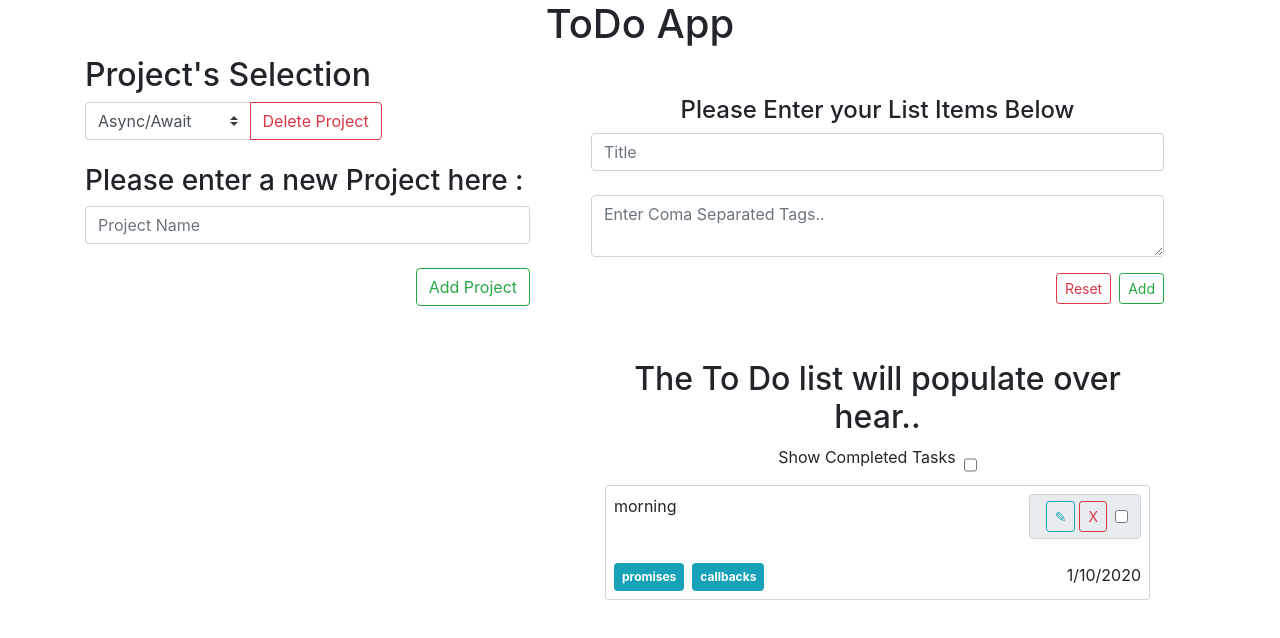
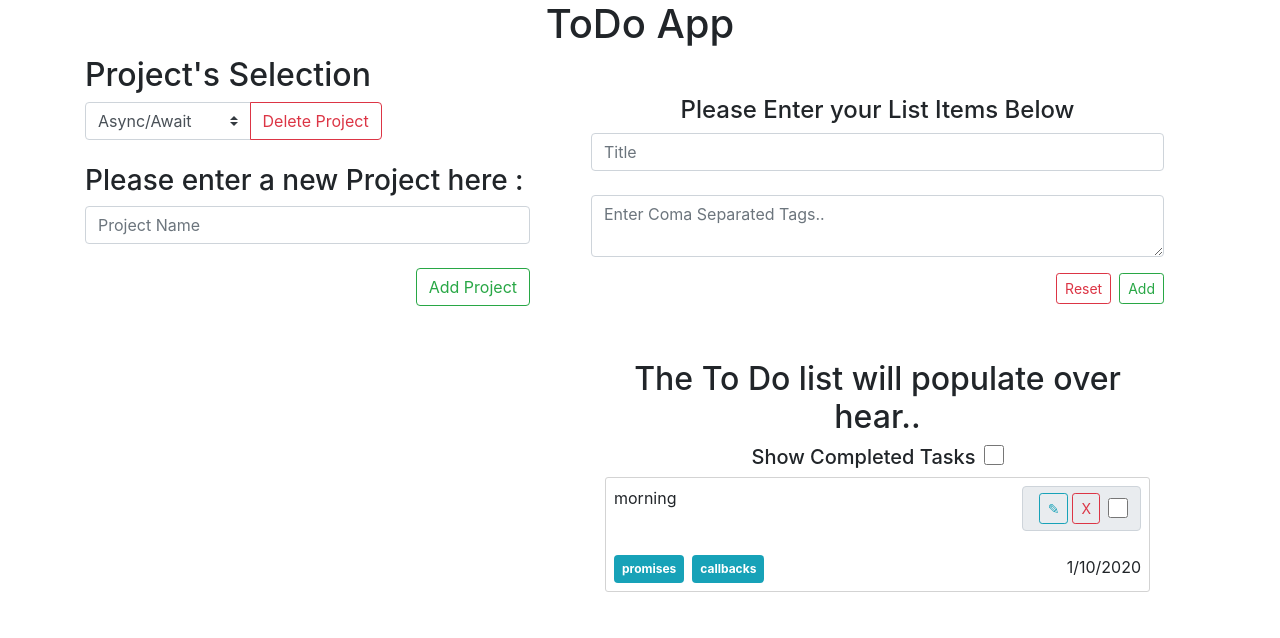
Before and after one commit to asinghal279/ReactToDoApp, a React (Create React App) app: page / in a window 1280 px wide. Shown: the top 638 px of the page. Built offline with nearby package versions, Linux system fonts and the light colour scheme.

Commit message:
modify some small details in UI

```diff
--- a/src/app.css
+++ b/src/app.css
@@ -7,3 +7,9 @@
   -webkit-box-shadow: 2px 2px 6px 1px;
   box-shadow: 2px 2px 6px 1px;
 }
+
+input[type="checkbox"] {
+  height: 20px;
+  width: 20px;
+  cursor: pointer;
+}
--- a/src/todo.js
+++ b/src/todo.js
@@ -43,9 +43,7 @@ class todo extends Component {
                   value={this.state.newTags}
                   class="form-control"
                   placeholder="Enter Coma Separated Tags.."
-                  onChange={(e) =>
-                    this.setState({ newTags: e.target.value })
-                  }
+                  onChange={(e) => this.setState({ newTags: e.target.value })}
                   required
                 ></textarea>
               </div>
@@ -64,8 +62,8 @@ class todo extends Component {
           </div>
           <div class="col-sm-12 text-center">
             <h2>The To Do list will populate over hear..</h2>
-            <div class="d-flex justify-content-center">
-              <p>Show Completed Tasks</p>
+            <div class="d-flex justify-content-center align-item-center">
+              <h5>Show Completed Tasks</h5>
               <input
                 class="check ml-2 show-completed"
                 type="checkbox"
```
Lines whose indentation alone changed are shown as unchanged.
